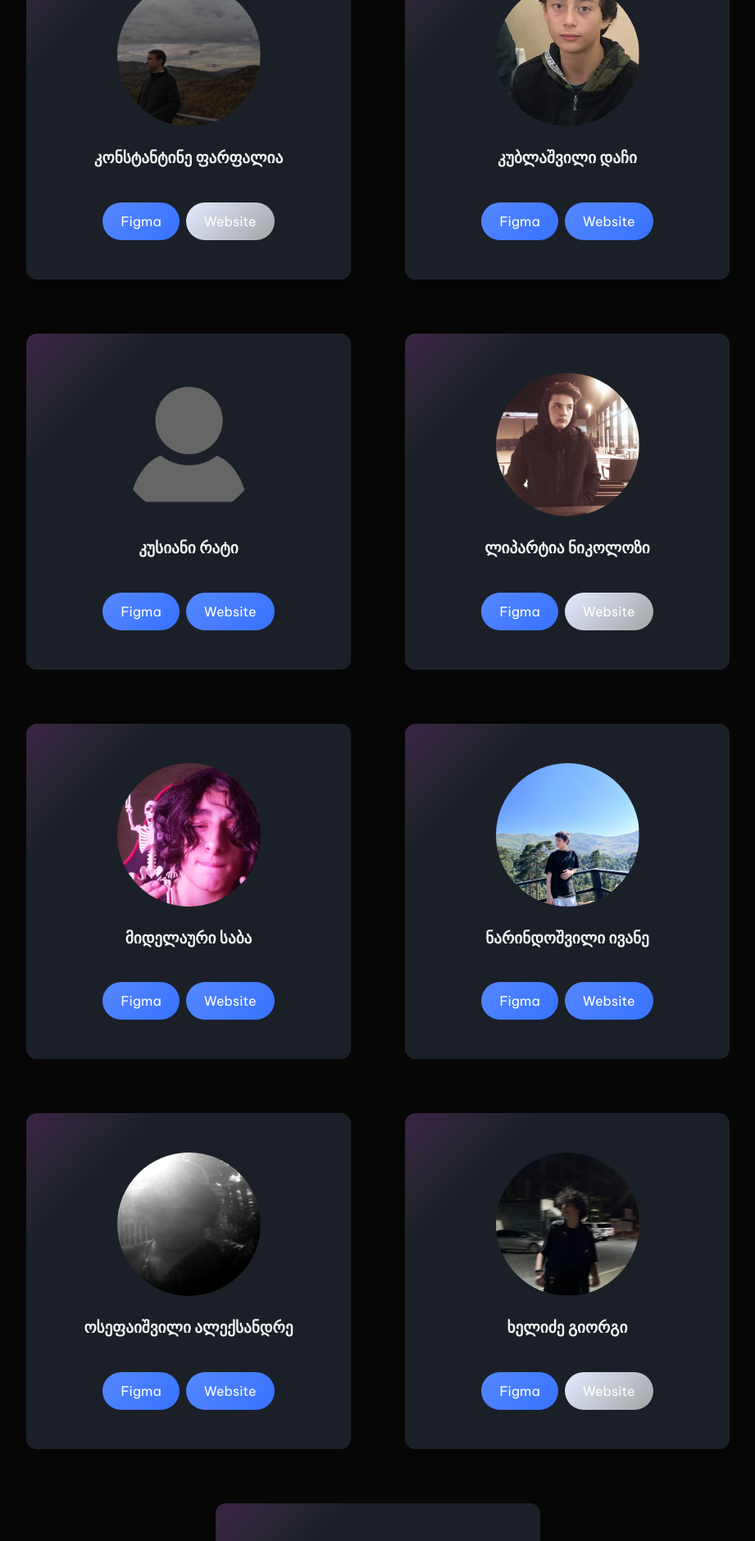
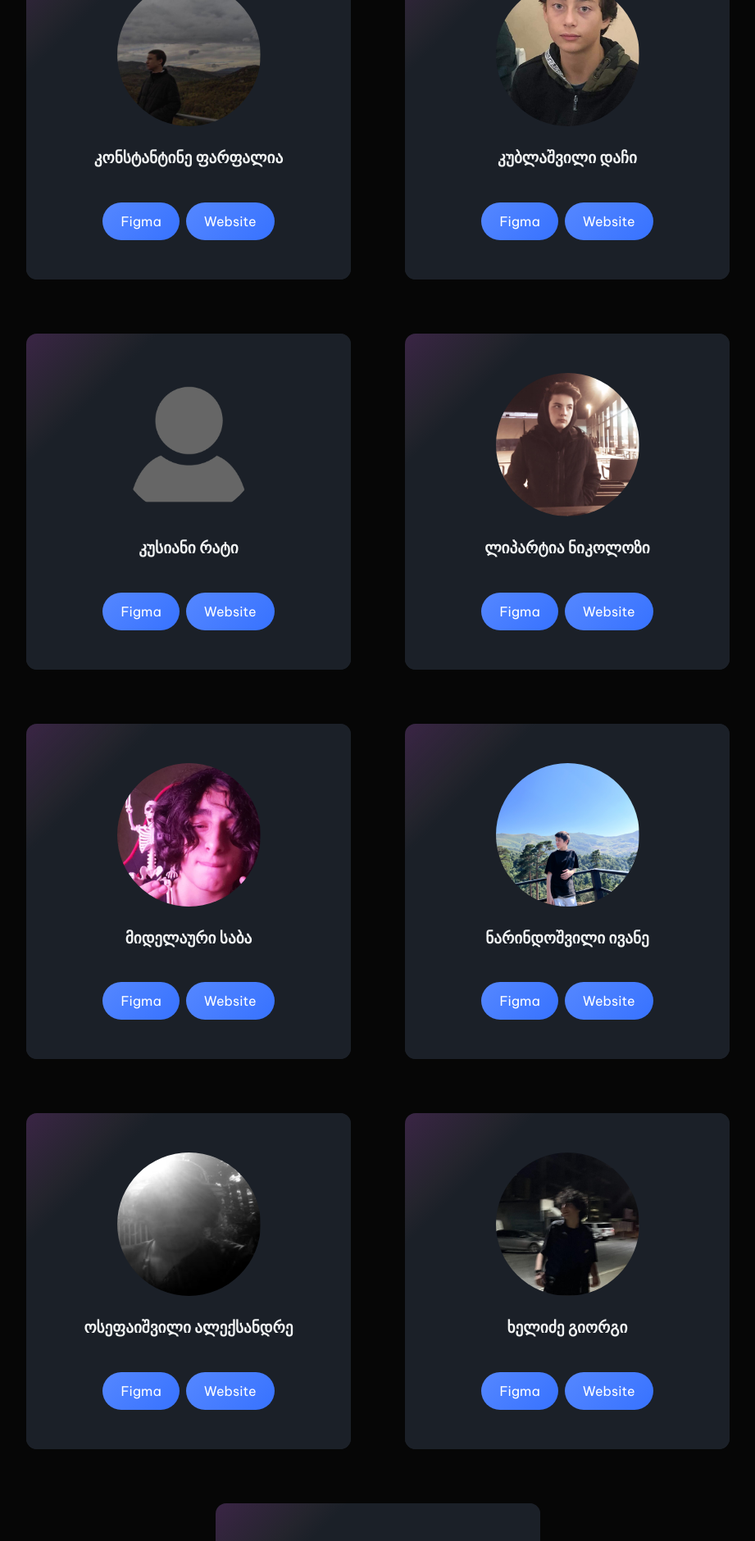
Before and after one commit to tsogi/portfolio, a React (Create React App) app: page /jptf03 in a window 1280 px wide. Shown: the part 1729-3609 px from the top of the page at 82% size, without its empty margins (179-1100 px from the left). Built offline with nearby package versions, Linux system fonts and the light colour scheme.

Commit message:
Update projects

```diff
--- a/src/components/Jptf03.js
+++ b/src/components/Jptf03.js
@@ -84,7 +84,7 @@ function Jptf03(props){
                     <h2 class="profile-username">კონსტანტინე ფარფალია</h2>
                     <div class="profile-actions">
                         <a target="_blank" href="https://www.figma.com/file/pHsb1fRdCbx67Qbm1pAEbq/Slab-Shop---E-Commerce-(Community)?node-id=0-1&t=QCOw1Abznf56D4EV-0" class="btn btn--primary">Figma</a>
-                        <a href="" target="_blank"  class="btn btn--primary disabled">Website</a>
+                        <a href="" target="_blank"  class="btn btn--primary">Website</a>
                     </div>
                 </article>
                 <article class="profile">
@@ -114,7 +114,7 @@ function Jptf03(props){
                     <h2 class="profile-username">ლიპარტია ნიკოლოზი</h2>
                     <div class="profile-actions">
                         <a target="_blank" href="https://www.figma.com/file/65J3wD94odm2fUo8PzWO7g/Landing-Page-(Community)?node-id=101-11&t=MrQANENmBLfbbyZu-0" class="btn btn--primary">Figma</a>
-                        <a href="" target="_blank"  class="btn btn--primary disabled">Website</a>
+                        <a href="https://nikalipartia.github.io/project" target="_blank"  class="btn btn--primary">Website</a>
                     </div>
                 </article>
                 <article class="profile">
@@ -154,7 +154,7 @@ function Jptf03(props){
                     <h2 class="profile-username">ხელიძე გიორგი</h2>
                     <div class="profile-actions">
                         <a target="_blank" href="https://www.figma.com/file/4rFfvsStZrj8rQHA5UaTVL/E-Commerce-Website-(Community)?node-id=0-1&t=tgV3pEK68i4TQ2ZI-0" class="btn btn--primary">Figma</a>
-                        <a href="" target="_blank"  class="btn btn--primary disabled">Website</a>
+                        <a href="https://xelidze.github.io/Prjct" target="_blank"  class="btn btn--primary">Website</a>
                     </div>
                 </article>
                 <article class="profile">
@@ -164,7 +164,7 @@ function Jptf03(props){
                     <h2 class="profile-username">ხუციშვილი საბა</h2>
                     <div class="profile-actions">
                         <a target="_blank" href="https://www.figma.com/file/lW0gHEBYv2EAWmZuBK1jJu/Free-Travel-Design-Template-(Community)?node-id=0-1&t=j5fxE69V8kMJHiX2-0" class="btn btn--primary">Figma</a>
-                        <a href="https://mrn1mbus.github.io/projectsaba.github.io/" target="_blank"  class="btn btn--primary">Website</a>
+                        <a href="https://mrn1mbus.github.io/finale" target="_blank"  class="btn btn--primary">Website</a>
                     </div>
                 </article>
             </section>
```
